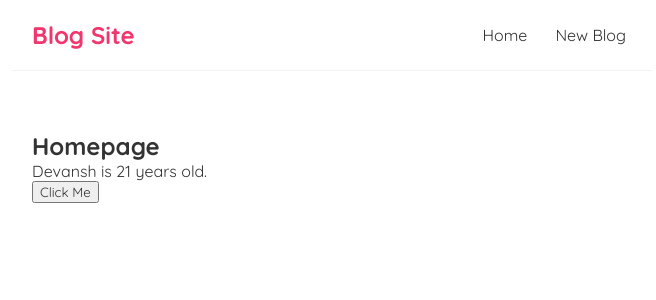
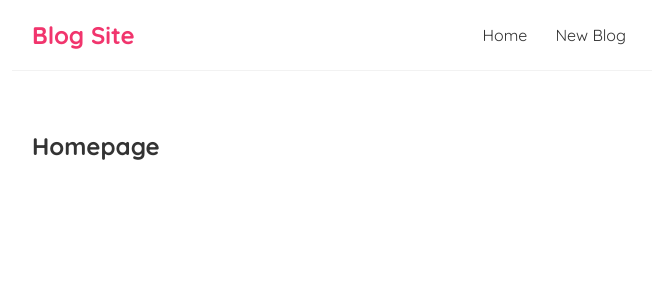
Before and after one commit to D-Coder135/Blog-Site_React, a React (Create React App) app: page / in a window 1280 px wide. Shown: the top 300 px of the page, without its empty margins (308-964 px from the left). Built offline with nearby package versions, Linux system fonts and the light colour scheme; the HTML template or start-up script is replaced by a standard one.

Commit message:
remove some part of the code

```diff
--- a/src/Home.js
+++ b/src/Home.js
@@ -1,20 +1,9 @@
 import { useState } from "react";
 
 const Home = () => {
-
-    const[name, setName] = useState('Devansh');
-    const[age, setAge] = useState(21);
-
-    const handleClick = () => {
-        setName('Harshit');
-        setAge(51);
-    }
-
     return (
         <div className="home">
             <h2>Homepage</h2>
-            <p>{name} is {age} years old.</p>
-            <button onClick = {handleClick}>Click Me</button>
         </div>
      );
 }
```
